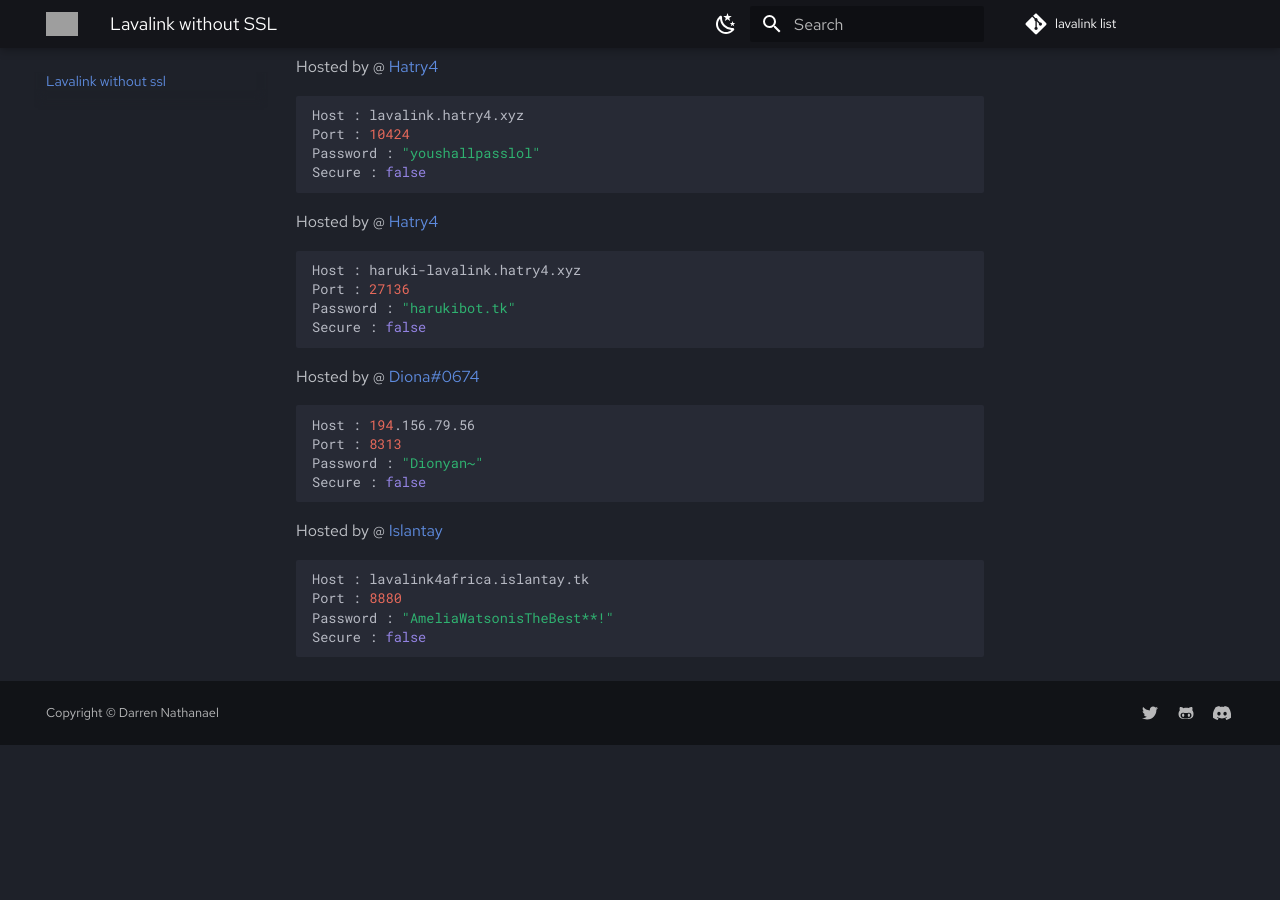
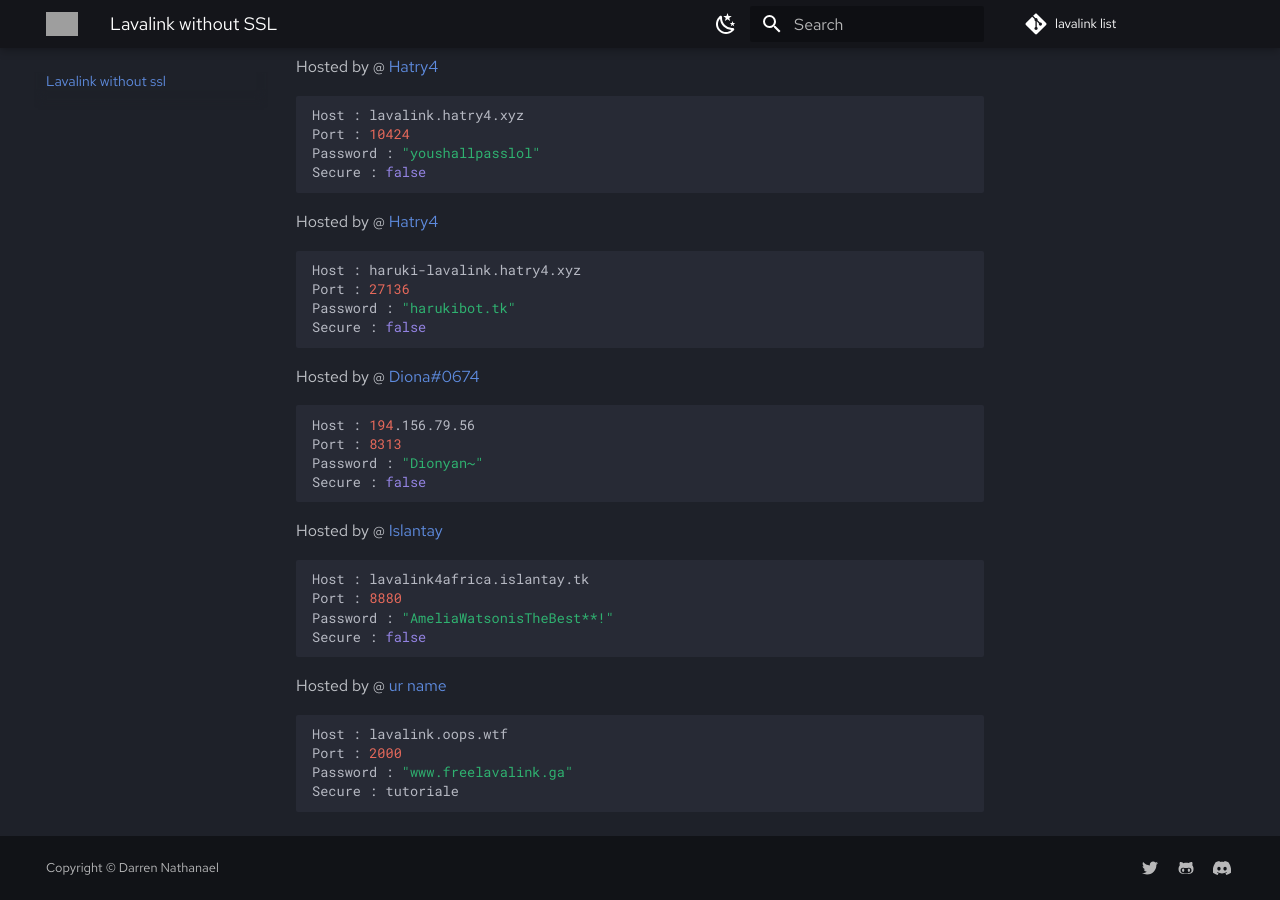
Before and after one commit to DarrenOfficial/lavalink-list, an MkDocs documentation site: the page built from docs/NoSSL/lavalink-without-ssl.md, in a window 1280 px wide and 900 px high, scrolled down 947 px. Built offline with MkDocs 1.6.1 and Material for MkDocs 9.7.7, drawn with Linux system fonts in a browser that asks for light colours; comment, search, counter and statistics services are not loaded; before the commit the page ends 1692 px from its top, so only the background shows below that; grey boxes are pictures that could not be loaded.

Commit message:
Update lavalink-without-ssl.md

````diff
--- a/docs/NoSSL/lavalink-without-ssl.md
+++ b/docs/NoSSL/lavalink-without-ssl.md
@@ -75,3 +75,11 @@ Port : 8880
 Password : "AmeliaWatsonisTheBest**!"
 Secure : false
 ```
+
+Hosted by @ [ur name](link to ur website or discord or github)
+```bash
+Host : lavalink.oops.wtf
+Port : 2000
+Password : "www.freelavalink.ga"
+Secure : tutoriale
+```
````
